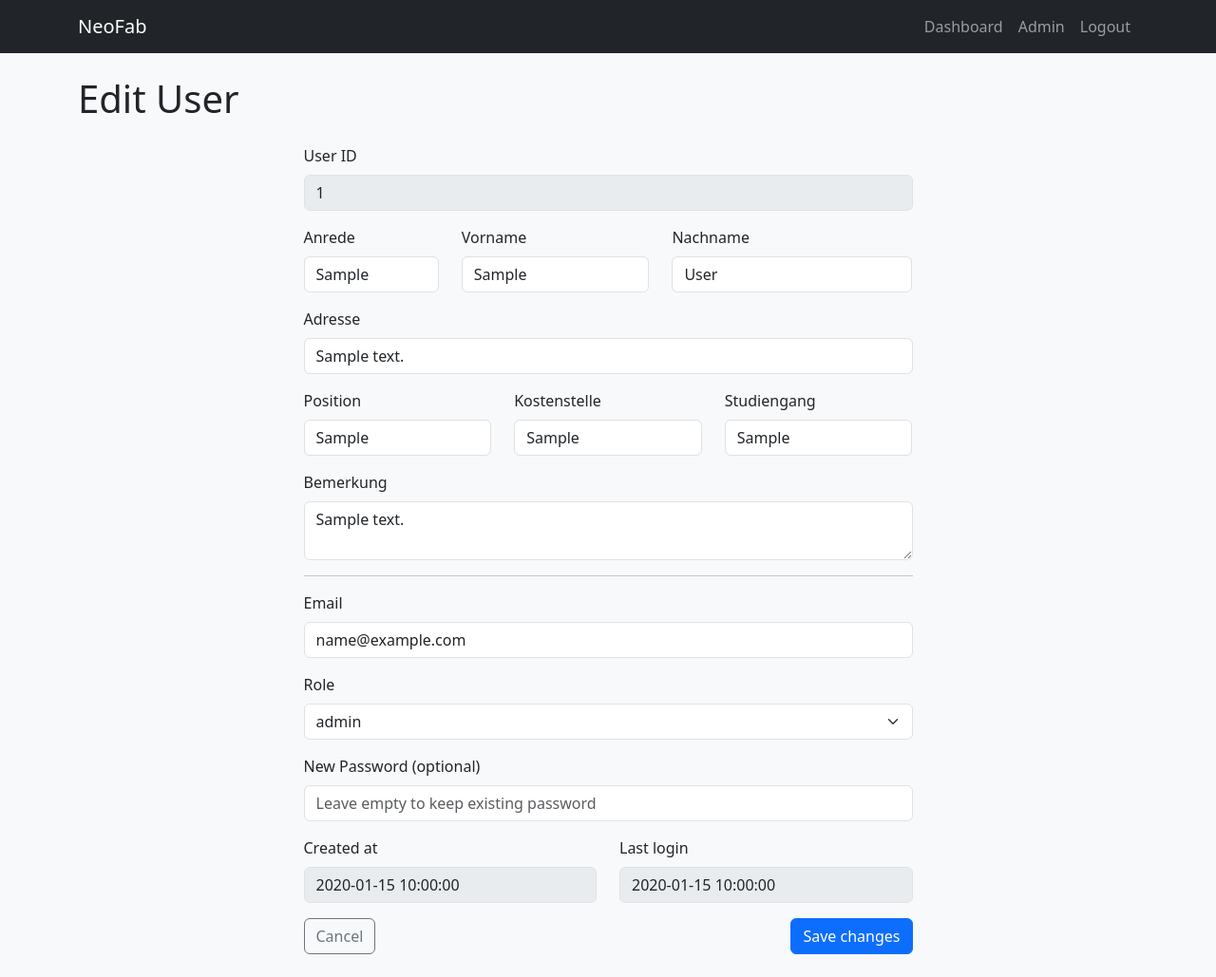
After one commit to know-how-schmiede/NeoFab, a Flask app: page /admin/users/1/edit in a window 1280 px wide. The commit adds this page. Shown: the whole page at 95% size. Run offline with Flask 3, Linux system fonts and the light colour scheme; a user stored in the database is signed in; tables that the repository leaves empty hold one stand-in row (values such as "Sample post").

Commit message:
User-Liste

```diff
--- a/neofab/app.py
+++ b/neofab/app.py
@@ -1,4 +1,6 @@
 from version import APP_VERSION
+from datetime import datetime
+
 
 from flask import Flask, render_template, redirect, url_for, request, flash
 from flask_sqlalchemy import SQLAlchemy
@@ -42,7 +44,21 @@ class User(UserMixin, db.Model):
     id = db.Column(db.Integer, primary_key=True)
     email = db.Column(db.String(255), unique=True, nullable=False)
     password_hash = db.Column(db.String(255), nullable=False)
-    role = db.Column(db.String(50), nullable=False, default="user")  # <- NEU
+    role = db.Column(db.String(50), nullable=False, default="user")
+
+    # Zusatzfelder
+    salutation = db.Column(db.String(50))        # Anrede
+    first_name = db.Column(db.String(100))      # Vorname
+    last_name = db.Column(db.String(100))       # Nachname
+    address = db.Column(db.String(255))         # Adresse
+    position = db.Column(db.String(100))        # Position
+    cost_center = db.Column(db.String(100))     # Kostenstelle
+    study_program = db.Column(db.String(150))   # Studiengang
+    note = db.Column(db.Text)                   # Bemerkung
+
+    # Timestamps
+    created_at = db.Column(db.DateTime, nullable=False, default=datetime.utcnow)
+    last_login_at = db.Column(db.DateTime, nullable=True)
 
     def set_password(self, password: str):
         self.password_hash = generate_password_hash(password)
@@ -122,9 +138,13 @@ def login():
         user = User.query.filter_by(email=email).first()
         if user and user.check_password(password):
             login_user(user)
+            user.last_login_at = datetime.utcnow()
+            db.session.commit()
+
             flash("Login successful.", "success")
             next_page = request.args.get("next")
             return redirect(next_page or url_for("dashboard"))
+
         else:
             flash("Invalid email or password.", "danger")
 
@@ -149,7 +169,18 @@ def register():
         elif User.query.filter_by(email=email).first():
             flash("This email is already registered.", "warning")
         else:
-            user = User(email=email, role="user")  # <- Rolle setzen
+            user = User(
+                email=email,
+                role="user",
+                salutation=request.form.get("salutation") or None,
+                first_name=request.form.get("first_name") or None,
+                last_name=request.form.get("last_name") or None,
+                address=request.form.get("address") or None,
+                position=request.form.get("position") or None,
+                cost_center=request.form.get("cost_center") or None,
+                study_program=request.form.get("study_program") or None,
+                note=request.form.get("note") or None,
+            )
             user.set_password(password)
             db.session.add(user)
             db.session.commit()
@@ -170,6 +201,63 @@ def dashboard():
 def admin_panel():
     return render_template("admin.html")
 
+@app.route("/admin/users")
+@roles_required("admin")
+def admin_user_list():
+    users = User.query.order_by(User.id.asc()).all()
+    return render_template("admin_users.html", users=users)
+
+
+@app.route("/admin/users/<int:user_id>/edit", methods=["GET", "POST"])
+@roles_required("admin")
+def admin_user_edit(user_id):
+    user = User.query.get_or_404(user_id)
+
+    if request.method == "POST":
+        email = request.form.get("email", "").strip().lower()
+        role = request.form.get("role", "user").strip()
+        new_password = request.form.get("password", "")
+
+        salutation = request.form.get("salutation") or None
+        first_name = request.form.get("first_name") or None
+        last_name = request.form.get("last_name") or None
+        address = request.form.get("address") or None
+        position = request.form.get("position") or None
+        cost_center = request.form.get("cost_center") or None
+        study_program = request.form.get("study_program") or None
+        note = request.form.get("note") or None
+
+        if not email:
+            flash("Email is required.", "danger")
+        else:
+            existing = User.query.filter_by(email=email).first()
+            if existing and existing.id != user.id:
+                flash("Another user with this email already exists.", "danger")
+            else:
+                user.email = email
+                user.role = role
+
+                user.salutation = salutation
+                user.first_name = first_name
+                user.last_name = last_name
+                user.address = address
+                user.position = position
+                user.cost_center = cost_center
+                user.study_program = study_program
+                user.note = note
+
+                if new_password:
+                    user.set_password(new_password)
+
+                db.session.commit()
+                flash("User updated.", "success")
+                return redirect(url_for("admin_user_list"))
+
+
+
+    return render_template("admin_user_edit.html", user=user)
+
+
 
 @app.route("/logout")
 @login_required
--- /dev/null
+++ b/neofab/templates/admin_user_edit.html
@@ -0,0 +1,107 @@
+{% extends "base.html" %}
+
+{% block title %}Edit User – NeoFab{% endblock %}
+
+{% block content %}
+<h1 class="mb-4">Edit User</h1>
+
+<div class="row justify-content-center">
+    <div class="col-md-8 col-lg-7">
+        <form method="POST" action="{{ url_for('admin_user_edit', user_id=user.id) }}">
+            <div class="mb-3">
+                <label class="form-label">User ID</label>
+                <input type="text" class="form-control" value="{{ user.id }}" disabled>
+            </div>
+
+            <div class="row">
+                <div class="mb-3 col-md-3">
+                    <label class="form-label">Anrede</label>
+                    <input class="form-control" type="text" name="salutation"
+                           value="{{ user.salutation or '' }}">
+                </div>
+                <div class="mb-3 col-md-4">
+                    <label class="form-label">Vorname</label>
+                    <input class="form-control" type="text" name="first_name"
+                           value="{{ user.first_name or '' }}">
+                </div>
+                <div class="mb-3 col-md-5">
+                    <label class="form-label">Nachname</label>
+                    <input class="form-control" type="text" name="last_name"
+                           value="{{ user.last_name or '' }}">
+                </div>
+            </div>
+
+            <div class="mb-3">
+                <label class="form-label">Adresse</label>
+                <input class="form-control" type="text" name="address"
+                       value="{{ user.address or '' }}">
+            </div>
+
+            <div class="row">
+                <div class="mb-3 col-md-4">
+                    <label class="form-label">Position</label>
+                    <input class="form-control" type="text" name="position"
+                           value="{{ user.position or '' }}">
+                </div>
+                <div class="mb-3 col-md-4">
+                    <label class="form-label">Kostenstelle</label>
+                    <input class="form-control" type="text" name="cost_center"
+                           value="{{ user.cost_center or '' }}">
+                </div>
+                <div class="mb-3 col-md-4">
+                    <label class="form-label">Studiengang</label>
+                    <input class="form-control" type="text" name="study_program"
+                           value="{{ user.study_program or '' }}">
+                </div>
+            </div>
+
+            <div class="mb-3">
+                <label class="form-label">Bemerkung</label>
+                <textarea class="form-control" name="note" rows="2">{{ user.note or "" }}</textarea>
+            </div>
+
+            <hr>
+
+            <div class="mb-3">
+                <label class="form-label">Email</label>
+                <input class="form-control" type="email" name="email"
+                       value="{{ user.email }}" required>
+            </div>
+
+            <div class="mb-3">
+                <label class="form-label">Role</label>
+                <select class="form-select" name="role">
+                    <option value="user"  {% if user.role == 'user' %}selected{% endif %}>user</option>
+                    <option value="admin" {% if user.role == 'admin' %}selected{% endif %}>admin</option>
+                </select>
+            </div>
+
+            <div class="mb-3">
+                <label class="form-label">New Password (optional)</label>
+                <input class="form-control" type="password" name="password"
+                       placeholder="Leave empty to keep existing password">
+            </div>
+
+            <div class="row mb-3">
+                <div class="col-md-6">
+                    <label class="form-label">Created at</label>
+                    <input class="form-control" type="text"
+                           value="{{ user.created_at }}" disabled>
+                </div>
+                <div class="col-md-6">
+                    <label class="form-label">Last login</label>
+                    <input class="form-control" type="text"
+                           value="{{ user.last_login_at or 'never' }}" disabled>
+                </div>
+            </div>
+
+            <div class="d-flex justify-content-between">
+                <a href="{{ url_for('admin_user_list') }}" class="btn btn-outline-secondary">
+                    Cancel
+                </a>
+                <button class="btn btn-primary" type="submit">Save changes</button>
+            </div>
+        </form>
+    </div>
+</div>
+{% endblock %}
--- a/neofab/version.py
+++ b/neofab/version.py
@@ -1,2 +1,2 @@
 # version.py
-APP_VERSION = "0.1.1"
+APP_VERSION = "0.1.2"
```
Also changed, not shown: doku/Version_Timeline.md (+5 -2 lines), neofab/templates/admin.html (+28 -7 lines), neofab/templates/admin_users.html (added, +51 -0 lines), neofab/templates/register.html (+63 -11 lines).
